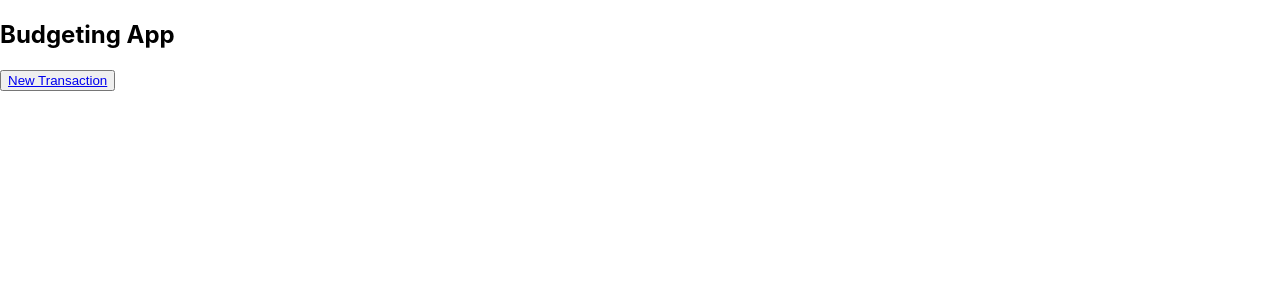
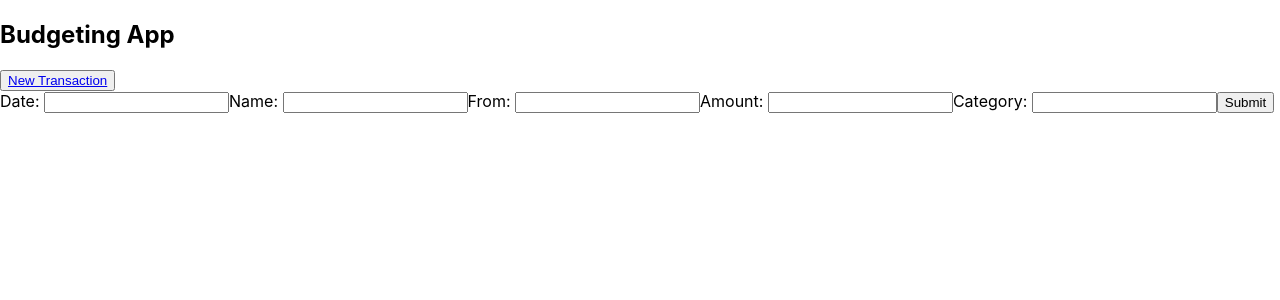
Before and after one commit to Kayrod23/budgeting-app, a React (Create React App) app: page /transaction/new in a window 1280 px wide. Shown: the top 300 px of the page. Built offline with nearby package versions, Linux system fonts and the light colour scheme.

Commit message:
new transaction code added

```diff
--- a/package.json
+++ b/package.json
@@ -11,6 +11,7 @@
     "react-dom": "^18.2.0",
     "react-router-dom": "^6.10.0",
     "react-scripts": "5.0.1",
+    "uuid": "^9.0.0",
     "web-vitals": "^2.1.4"
   },
   "scripts": {
--- a/public/index.html
+++ b/public/index.html
@@ -14,7 +14,7 @@
       manifest.json provides metadata used when your web app is installed on a
       user's mobile device or desktop. See https://developers.google.com/web/fundamentals/web-app-manifest/
     -->
-    <link rel="manifest" href="%PUBLIC_URL%/manifest.json" />
+    <!-- <link rel="manifest" href="%PUBLIC_URL%/manifest.json" /> -->
     <!--
       Notice the use of %PUBLIC_URL% in the tags above.
       It will be replaced with the URL of the `public` folder during the build.
--- /dev/null
+++ b/src/Components/NewTransaction.js
@@ -0,0 +1,66 @@
+import React, { useState } from 'react'
+import { useNavigate } from 'react-router-dom';
+import axios from 'axios';
+import { v4 } from 'uuid'
+
+function NewTransaction() {
+    const [newTransaction, setNewTransaction] = useState({
+        id: v4(),
+        itemName: "",
+        amount: 0,
+        date: "",
+        from: "",
+        category: ""
+    });
+    let navigate = useNavigate();
+
+    function handleTextChange (event) {
+        setNewTransaction({ ...newTransaction, [event.target.id]: event.target.value });
+    }
+
+    function handleSubmit (event) {
+        event.preventDefault();
+        axios.post(`${process.env.REACT_APP_API_URL}/transactions`, newTransaction)
+        .then(() => {
+            navigate("/transactions");
+        })
+        .catch((error) => {
+            console.log("catch", error);
+        })
+    }
+
+  return (
+    <div>
+        <form onSubmit={handleSubmit}>
+            <label>Date: </label>
+            <input
+            type="text"
+            id="date"
+            onChange={handleTextChange}/>
+            <label>Name: </label>
+            <input
+            type="text"
+            id="itemName"
+            onChange={handleTextChange}/>
+            <label>From: </label>
+            <input
+            type="text"
+            id="from"
+            onChange={handleTextChange}/>
+            <label>Amount: </label>
+            <input
+            type="number"
+            id="amount"
+            onChange={handleTextChange}/>
+            <label>Category: </label>
+            <input
+            type="text"
+            id="category"
+            onChange={handleTextChange}/>
+            <input type="submit"/>
+        </form>
+    </div>
+  )
+}
+
+export default NewTransaction
--- a/src/Pages/New.js
+++ b/src/Pages/New.js
@@ -1,9 +1,10 @@
 import React from 'react'
+import NewTransaction from '../Components/NewTransaction'
 
 function New() {
   return (
     <div>
-
+      <NewTransaction/>
     </div>
   )
 }
```
Also changed, not shown: src/Components/EditTransaction.js (added, +9 -0 lines), 1 other file (tests, documents, lock files or other folders).
